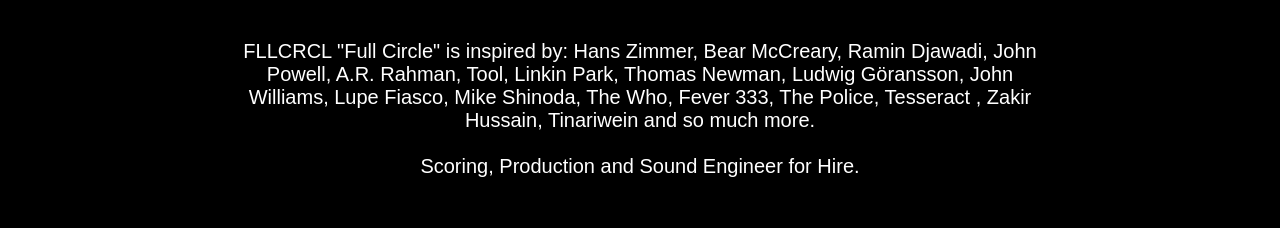
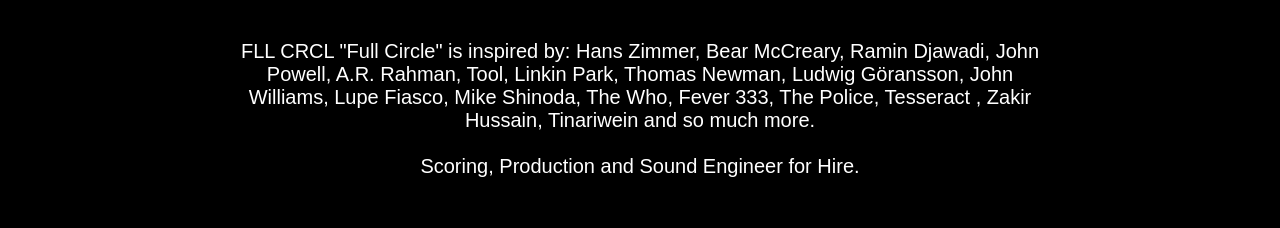
Before and after one commit to sajjadhossain/sajjadhossain.github.io, a plain HTML site: page index.html in a window 1280 px wide. Shown: the part 327-555 px from the top of the page. Drawn offline with Linux system fonts and the light colour scheme; a web font is replaced by a local one.

Commit message:
Update index.html
Typo

```diff
--- a/index.html
+++ b/index.html
@@ -15,7 +15,7 @@
     <div class="bio">
         <img src="./icon.png" class="profile">
             <h2 class="name">FLL CRCL</h2>
-            <p>FLLCRCL "Full Circle" is inspired by: Hans Zimmer, Bear McCreary, Ramin Djawadi, John Powell, A.R. Rahman, Tool, Linkin Park, Thomas Newman, Ludwig Göransson, John Williams, Lupe Fiasco, Mike Shinoda, The Who, Fever 333, The Police, Tesseract , Zakir Hussain, Tinariwein and so much more.</br></br>
+            <p>FLL CRCL "Full Circle" is inspired by: Hans Zimmer, Bear McCreary, Ramin Djawadi, John Powell, A.R. Rahman, Tool, Linkin Park, Thomas Newman, Ludwig Göransson, John Williams, Lupe Fiasco, Mike Shinoda, The Who, Fever 333, The Police, Tesseract , Zakir Hussain, Tinariwein and so much more.</br></br>
             Scoring, Production and Sound Engineer for Hire.</br></p>
     </div>
     <div class="tab">
```
